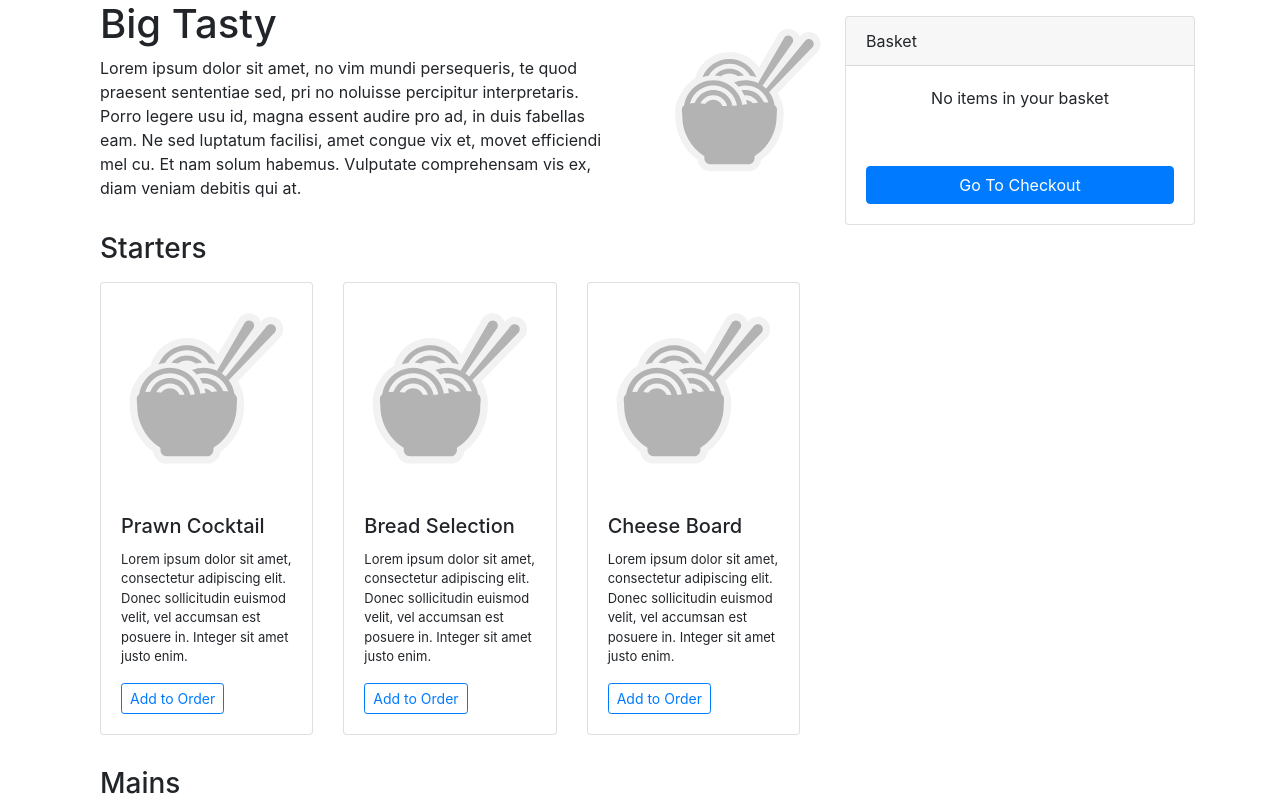
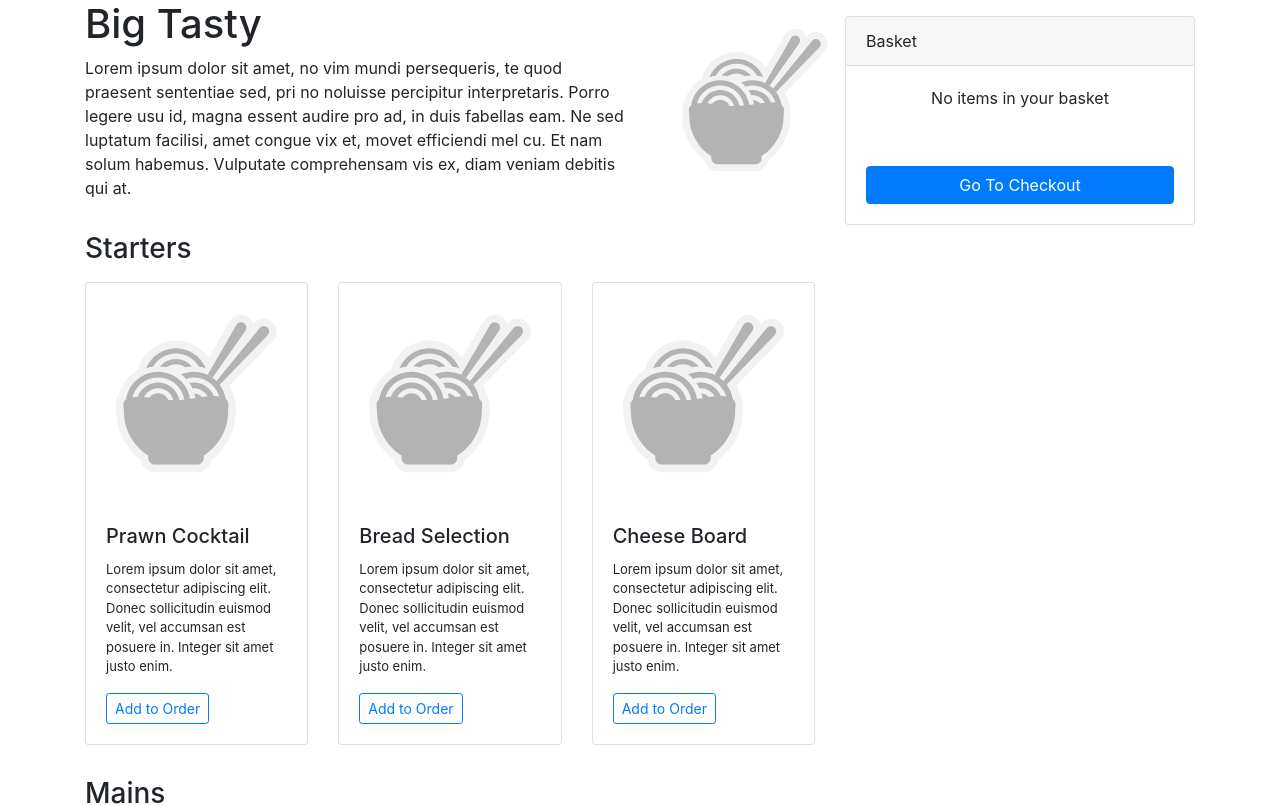
Before and after one commit to mgwoolf/express-food, a React (Create React App) app: page / in a window 1280 px wide. Shown: the top 806 px of the page. Built offline with nearby package versions, Linux system fonts and the light colour scheme.

Commit message:
Tweaked the restaurant component to utilise the basket component

```diff
--- a/src/components/Restaurant.js
+++ b/src/components/Restaurant.js
@@ -3,18 +3,18 @@ import React from 'react';
 import Menu from './Menu';
 
 const Restaurant = () => {
-    return (<div className="container">
-                <div class="row">
-                    <div class="col-sm-9">
+    return (<>
+                <div className="row">
+                    <div className="col-sm-9">
                         <h1>Big Tasty</h1>
                         <p>Lorem ipsum dolor sit amet, no vim mundi persequeris, te quod praesent sententiae sed, pri no noluisse percipitur interpretaris. Porro legere usu id, magna essent audire pro ad, in duis fabellas eam. Ne sed luptatum facilisi, amet congue vix et, movet efficiendi mel cu. Et nam solum habemus. Vulputate comprehensam vis ex, diam veniam debitis qui at.</p>
                     </div>
-                    <div class="col-3 d-none d-sm-block">
+                    <div className="col-3 d-none d-sm-block">
                         <img src="img/no-image.svg" alt="big tasty logo" width="200" />
                     </div>
                 </div>
                 <Menu />
-            </div>);
+            </>);
 }
 
 export default Restaurant;
```
